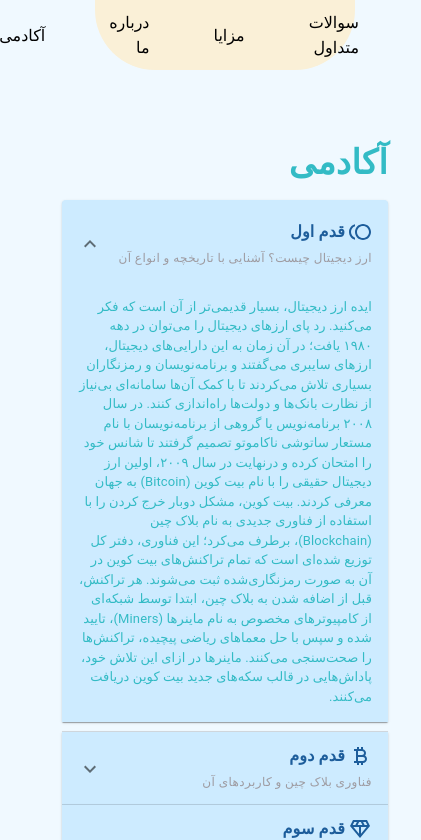
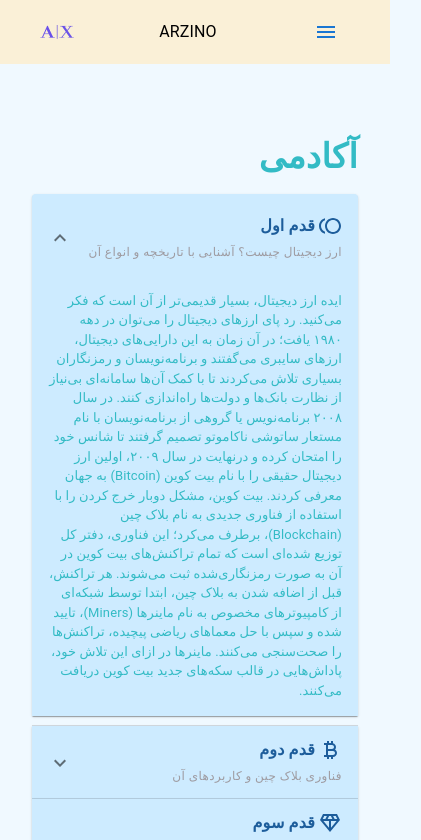
Before and after one commit to shayan-hamidi/online-exchange, a React (Create React App) app: page /academy in a window 390 px wide. Shown: the top 840 px of the page, 421 px wide, since content can reach past the window. Built offline with nearby package versions, Linux system fonts and the light colour scheme.

Commit message:
Feat: responsive nav

```diff
--- a/src/components/Nav/index.jsx
+++ b/src/components/Nav/index.jsx
@@ -1,31 +1,141 @@
-import { Grid } from "@mui/material";
-import { Link } from "react-router-dom";
+import {
+  Box,
+  Button,
+  Divider,
+  Grid,
+  List,
+  ListItem,
+  ListItemButton,
+  ListItemIcon,
+  ListItemText,
+  SwipeableDrawer,
+  Typography,
+} from "@mui/material";
+import { useState } from "react";
+import { Link, useNavigate } from "react-router-dom";
+import MenuOutlinedIcon from "@mui/icons-material/MenuOutlined";
+import HomeIcon from "@mui/icons-material/Home";
+import QuestionAnswerIcon from "@mui/icons-material/QuestionAnswer";
+import ThumbUpAltOutlinedIcon from "@mui/icons-material/ThumbUpAltOutlined";
+import AutoStoriesOutlinedIcon from "@mui/icons-material/AutoStoriesOutlined";
+import RoundaboutLeftOutlinedIcon from "@mui/icons-material/RoundaboutLeftOutlined";
+import SchoolOutlinedIcon from "@mui/icons-material/SchoolOutlined";
+import PermContactCalendarOutlinedIcon from "@mui/icons-material/PermContactCalendarOutlined";
+import logo from "../../assets/images/logo.png";
 
 export default function Nav() {
+  const initialRoutesList = [
+    { name: "خانه", route: "/", routeIcon: <HomeIcon /> },
+    {
+      name: "سوالات متداول",
+      route: "/questions",
+      routeIcon: <QuestionAnswerIcon />,
+    },
+    {
+      name: "مزایا",
+      route: "/benefits",
+      routeIcon: <ThumbUpAltOutlinedIcon />,
+    },
+    // { name: "مجله", route: "/magezine" , routeIcon: <AutoStoriesOutlinedIcon /> },
+    {
+      name: "درباره ما",
+      route: "/aboutUs",
+      routeIcon: <RoundaboutLeftOutlinedIcon />,
+    },
+    { name: "تماس با ما", route: "/contactUs", routeIcon: <PermContactCalendarOutlinedIcon /> },
+    { name: "آکادمی", route: "/academy", routeIcon: <SchoolOutlinedIcon /> },
+  ];
+  const [state, setState] = useState({
+    top: false,
+    left: false,
+    bottom: false,
+    right: false,
+  });
+  const [open, setOpen] = useState(false);
+  const navigate = useNavigate();
+  const toggleDrawer = (anchor, open) => (event) => {
+    if (
+      event &&
+      event.type === "keydown" &&
+      (event.key === "Tab" || event.key === "Shift")
+    ) {
+      return;
+    }
+
+    setState({ ...state, [anchor]: open });
+    setOpen(false);
+  };
+
+  const list = (anchor) => (
+    <Box
+      sx={{ width: 250, background: "#f0f9ff", height: "100vh" }}
+      role="presentation"
+      onClick={toggleDrawer(anchor, false)}
+    >
+      <List>
+        {initialRoutesList.map((item, index) => (
+          <>
+            <ListItem sx={{
+              svg:{
+                color:"#1D5D9B"
+              }
+            }} key={item.route} disablePadding>
+              <ListItemButton>
+                <ListItemIcon>{item.routeIcon}</ListItemIcon>
+                <ListItemText
+                  onClick={() => navigate(item.route)}
+                  primary={item.name}
+                  sx={{
+                    fontWeight:"bold"
+                  }}
+                />
+              </ListItemButton>
+            </ListItem>
+            {Number(index) !== initialRoutesList.length - 1 ? <Divider /> : ""}
+          </>
+        ))}
+      </List>
+      <Box
+        position={"absolute"}
+        bottom={0}
+        left={0}
+        right={0}
+        display={"flex"}
+        alignItems={"center"}
+        justifyContent={"center"}
+        sx={{ minHeight: "50px" }}
+      >
+        <Typography variant="caption" textAlign={"center"}>
+          <copy>کلیه حقوق این سایت متعلق به ارزینو است</copy>
+          <Grid
+            item
+            display={"flex"}
+            justifyContent={"center"}
+            alignContent={"center"}
+          >
+            <img src={logo} alt="arzino logo" width={50} height={30} />
+          </Grid>
+        </Typography>
+      </Box>
+    </Box>
+  );
   return (
+    <Grid container>
       <Grid
         item
         sx={{
           height: "70px",
           background: "#FAF0D7",
-        display: "flex",
           justifyContent: "center",
           alignItems: "center",
-        gap: 8,
+          gap: {xs:7,lg:9},
           margin: "0 auto",
           borderRadius: "0px 0px 60px 60px",
+          display: { xs: "none", md: "flex" },
         }}
         xs={8}
       >
-      {[
-        { name: "خانه", route: "/" },
-        { name: "سوالات متداول", route: "/questions" },
-        { name: "مزایا", route: "/benefits" },
-        // { name: "مجله", route: "/magezine" },
-        { name: "درباره ما", route: "/aboutUs" },
-        // { name: "تماس با ما", route: "/contactUs" },
-        { name: "آکادمی", route: "/academy" },
-      ].map((item) => {
+        {initialRoutesList.map((item) => {
           return (
             <Link className="nav-link" to={item.route} key={item.route}>
               {item.name}
@@ -33,5 +143,54 @@ export default function Nav() {
           );
         })}
       </Grid>
+      <Grid
+        item
+        sx={{
+          display: { xs: "block", md: "none" },
+          background: "#FAF0D7",
+        }}
+        xs={12}
+        py={2}
+        px={4}
+      >
+        <Grid
+          container
+          display={"flex"}
+          alignItems={"center"}
+          justifyContent={"space-between"}
+        >
+          <Grid item>
+            <Button
+              onClick={() => setOpen(true)}
+              sx={{
+                padding: "4px 0px !important",
+              }}
+            >
+              <MenuOutlinedIcon />
+            </Button>
+            <SwipeableDrawer
+              anchor={"right"}
+              open={open}
+              onClose={toggleDrawer("right", false)}
+              onOpen={toggleDrawer("right", true)}
+              sx={{ display: { md: "none" } }}
+            >
+              {list("right")}
+            </SwipeableDrawer>
+          </Grid>
+          <Grid item>
+            <Typography>ARZINO</Typography>
+          </Grid>
+          <Grid
+            item
+            display={"flex"}
+            justifyContent={"center"}
+            alignContent={"center"}
+          >
+            <img src={logo} alt="arzino logo" width={50} height={30} />
+          </Grid>
+        </Grid>
+      </Grid>
+    </Grid>
   );
 }
```
Also changed, not shown: src/components/Academy/index.jsx (+1 -1 lines), src/assets/images/logo.png (added). Lines whose indentation alone changed are shown as unchanged.
